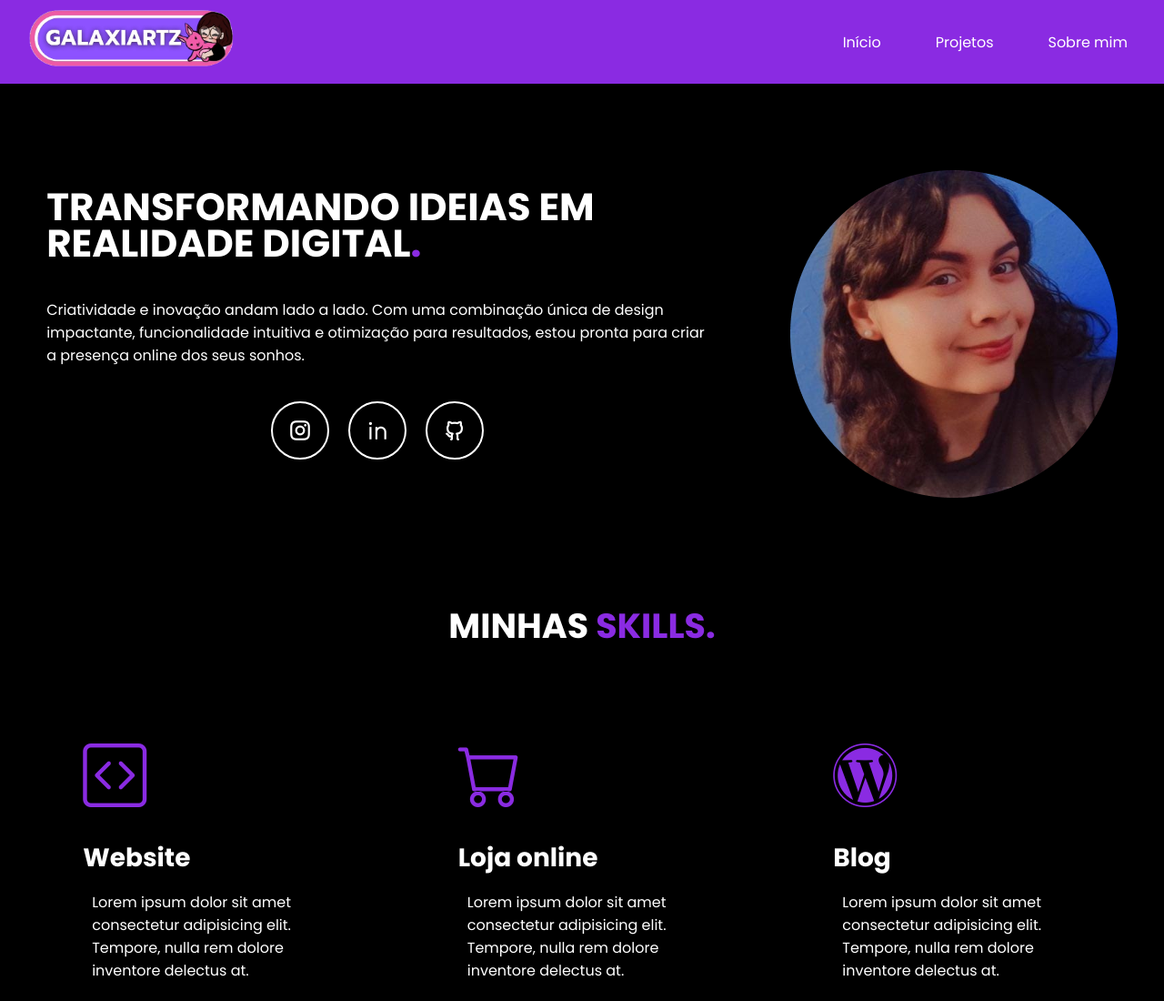
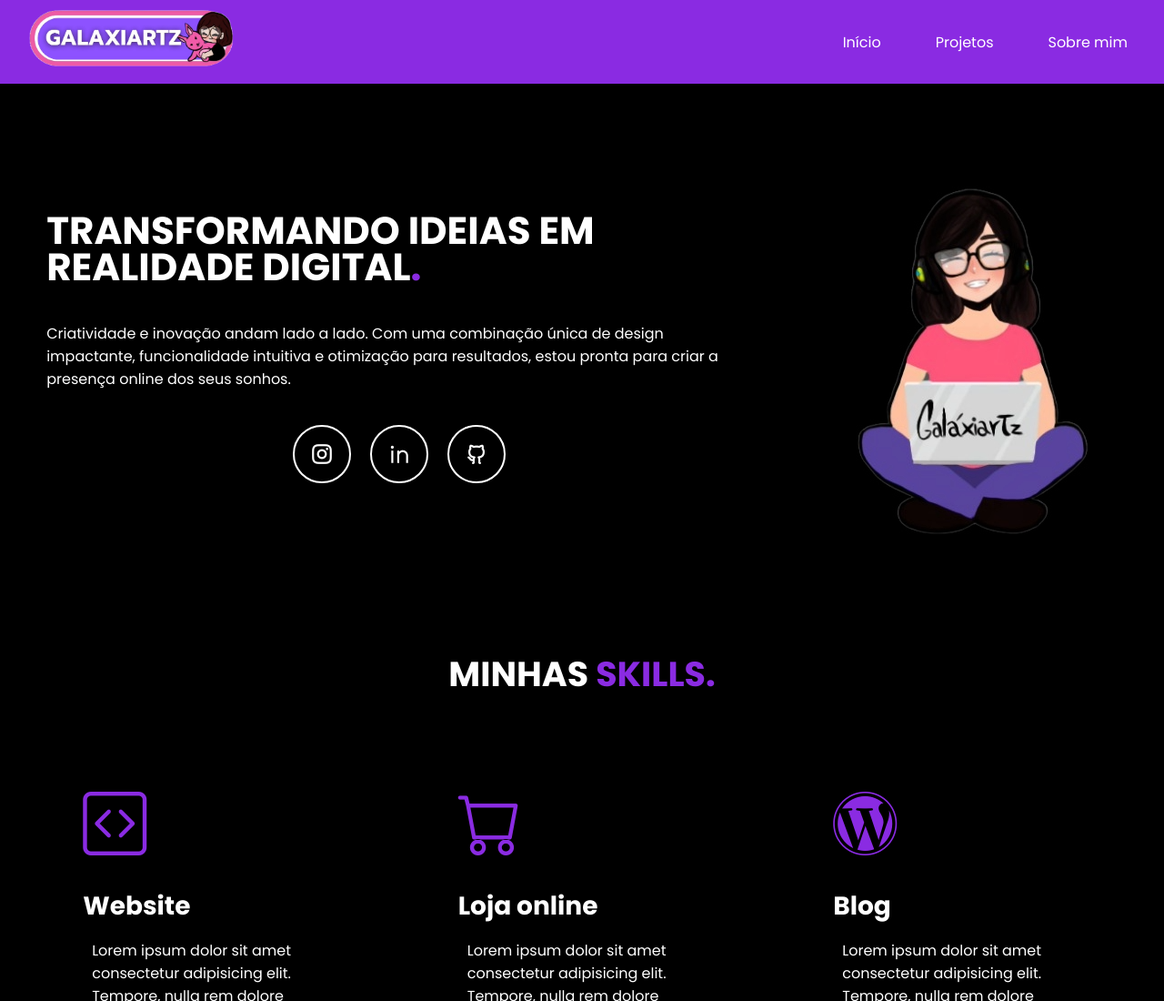
Before and after one commit to Adjcds/portfolio, a plain HTML site: page home.html in a window 1280 px wide. Shown: the top 1100 px of the page at 91% size. Drawn offline with nearby package versions, Linux system fonts and the light colour scheme.

Commit message:
about me

```diff
--- a/home.html
+++ b/home.html
@@ -69,7 +69,7 @@
                     </div>
                     </div><!--txt-topo-site-->
                     <div class="img-topo-site">
-                         <img src="assets/eu.png" alt="">
+                         <img src="assets/euu.png" alt="">
                      </div><!--img-topo-site-->
                 </div><!--flex-->
             </div><!--interface-->
```
Also changed, not shown: assets/euu.png (added).
